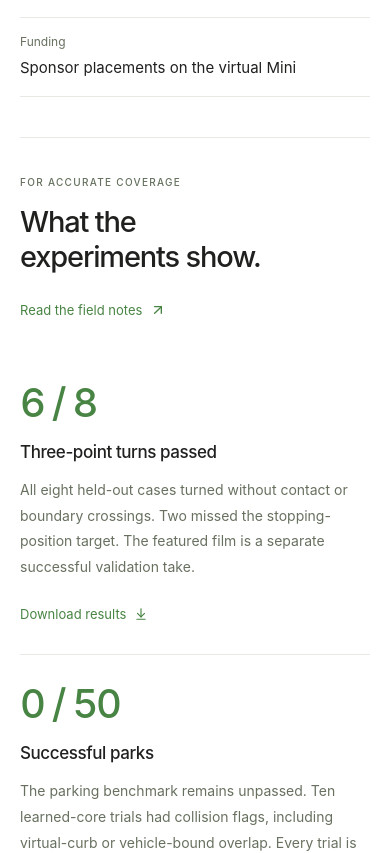
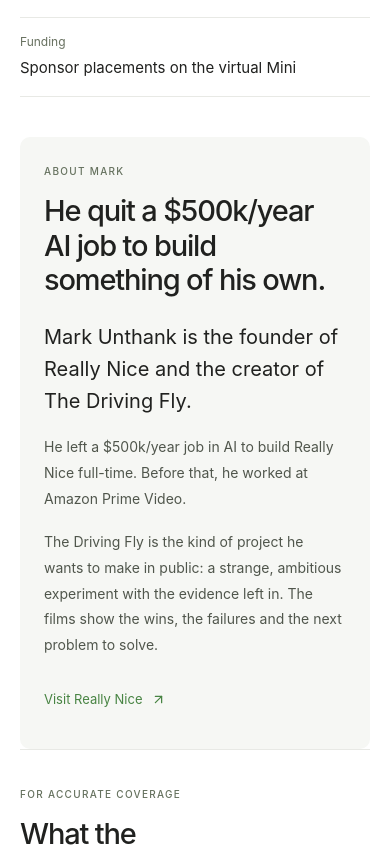
Before and after one commit to MarkUnthank/flyhard, a Next.js app in the folder apps/website/: page /press in a window 390 px wide. Shown: the part 2141-2994 px from the top of the page. Built offline with nearby package versions, Linux system fonts and the light colour scheme.

Commit message:
Add press profile and accessible film transcripts

```diff
--- a/apps/website/src/app/press/page.tsx
+++ b/apps/website/src/app/press/page.tsx
@@ -135,6 +135,31 @@
           </dl>
         </section>
 
+        <section className={styles.profile} aria-labelledby="about-mark-title">
+          <div className={styles.profileIntro}>
+            <div className="eyebrow">ABOUT MARK</div>
+            <h2 id="about-mark-title">{kit.aboutMark.headline}</h2>
+          </div>
+          <div className={styles.profileBody}>
+            {kit.aboutMark.paragraphs.map((paragraph, index) => (
+              <p
+                className={index === 0 ? styles.profileLead : undefined}
+                key={paragraph}
+              >
+                {paragraph}
+              </p>
+            ))}
+            <a
+              className={styles.textLink}
+              href={kit.aboutMark.linkUrl}
+              target="_blank"
+              rel="noopener noreferrer"
+            >
+              {kit.aboutMark.linkLabel} <ArrowUpRight size={15} />
+            </a>
+          </div>
+        </section>
+
         <section className={styles.section} aria-labelledby="results-title">
           <div className={styles.sectionHeading}>
             <div>
@@ -236,6 +261,13 @@
             <div className="eyebrow">WATCH THE EVIDENCE</div>
             <h3>The experiments, in motion.</h3>
             <p>Play the latest recordings here, then read the full notes.</p>
+            <a
+              className={styles.textLink}
+              href="/press/video-transcripts.txt"
+              download
+            >
+              Download all video transcripts <ArrowDownToLine size={15} />
+            </a>
           </div>
           <div className={styles.experimentVideos}>
             {mediaEntries.slice(0, 5).map((film) => (
@@ -246,10 +278,25 @@
                   preload="none"
                   poster={`/media/${film.id}.jpg`}
                   aria-label={film.title}
+                  aria-describedby={`${film.id}-transcript`}
                 >
                   <source src={`/media/${film.id}.mp4`} type="video/mp4" />
                   <a href={`/media/${film.id}.mp4`}>Download this recording</a>
                 </video>
+                <details
+                  id={`${film.id}-transcript`}
+                  className={styles.videoTranscript}
+                >
+                  <summary>Transcript &amp; audio description</summary>
+                  <div>
+                    <p>
+                      <strong>Sound:</strong> {film.audio}.
+                    </p>
+                    {film.paragraphs.map((paragraph) => (
+                      <p key={paragraph}>{paragraph}</p>
+                    ))}
+                  </div>
+                </details>
                 <div className={styles.experimentVideoMeta}>
                   <span className="eyebrow">
                     {film.category} · {film.duration}
--- a/apps/website/src/app/press/press.module.css
+++ b/apps/website/src/app/press/press.module.css
@@ -133,6 +133,35 @@
   font-size: 15px;
   margin: 0;
   line-height: 1.6;
+}
+.profile {
+  display: grid;
+  grid-template-columns: 1.05fr 1fr;
+  gap: 64px;
+  margin: 0 0 20px;
+  padding: 42px 40px;
+  border-radius: 10px;
+  background: var(--soft);
+}
+.profile h2 {
+  margin-bottom: 0;
+}
+.profileBody {
+  padding-top: 4px;
+}
+.profileBody p {
+  margin: 0 0 17px;
+  color: #50564c;
+  font-size: 14px;
+  line-height: 1.85;
+}
+.profileBody .profileLead {
+  color: var(--ink);
+  font-size: 20px;
+  line-height: 1.6;
+}
+.profileBody .textLink {
+  margin-top: 2px;
 }
 .section {
   padding: 60px 0;
@@ -299,6 +328,36 @@
   border-radius: 7px;
   background: #151715;
 }
+.videoTranscript {
+  margin-top: 12px;
+  border-bottom: 1px solid var(--line);
+  color: var(--muted);
+  font-size: 13px;
+  line-height: 1.75;
+}
+.videoTranscript summary {
+  padding: 10px 0;
+  color: var(--green);
+  cursor: pointer;
+  font-size: 12px;
+  font-weight: 600;
+  list-style-position: outside;
+}
+.videoTranscript summary::marker {
+  color: var(--green);
+}
+.videoTranscript > div {
+  padding: 0 0 10px 17px;
+}
+.videoTranscript p {
+  margin: 0 0 10px;
+}
+.videoTranscript p:last-child {
+  margin-bottom: 0;
+}
+.videoTranscript strong {
+  color: var(--ink);
+}
 .experimentVideoMeta {
   padding-top: 16px;
 }
@@ -429,6 +488,10 @@
   .story {
     gap: 40px;
   }
+  .profile {
+    gap: 34px;
+    padding: 34px 30px;
+  }
   .results {
     gap: 24px;
   }
@@ -467,6 +530,12 @@
     grid-template-columns: 1fr;
     gap: 22px;
     padding-bottom: 40px;
+  }
+  .profile {
+    grid-template-columns: 1fr;
+    gap: 20px;
+    margin-bottom: 0;
+    padding: 28px 24px;
   }
   .section {
     padding: 38px 0;
--- a/apps/website/src/lib/press-kit.json
+++ b/apps/website/src/lib/press-kit.json
@@ -17,6 +17,16 @@
       "url": "https://x.com/alright_mark/status/2097963149794197910"
     }
   ],
+  "aboutMark": {
+    "headline": "He quit a $500k/year AI job to build something of his own.",
+    "paragraphs": [
+      "Mark Unthank is the founder of Really Nice and the creator of The Driving Fly.",
+      "He left a $500k/year job in AI to build Really Nice full-time. Before that, he worked at Amazon Prime Video.",
+      "The Driving Fly is the kind of project he wants to make in public: a strange, ambitious experiment with the evidence left in. The films show the wins, the failures and the next problem to solve."
+    ],
+    "linkLabel": "Visit Really Nice",
+    "linkUrl": "https://reallynice.company"
+  },
   "contact": "mark@reallynice.company",
   "facts": [
     { "label": "Project", "value": "The Driving Fly / Flyhard" },
```
Also changed, not shown: apps/website/scripts/build-press-kit.mjs (+11 -1 lines), apps/website/public/press/press-notes.txt, apps/website/public/press/video-transcripts.txt (added), 1 other file (tests, documents, lock files or other folders).
